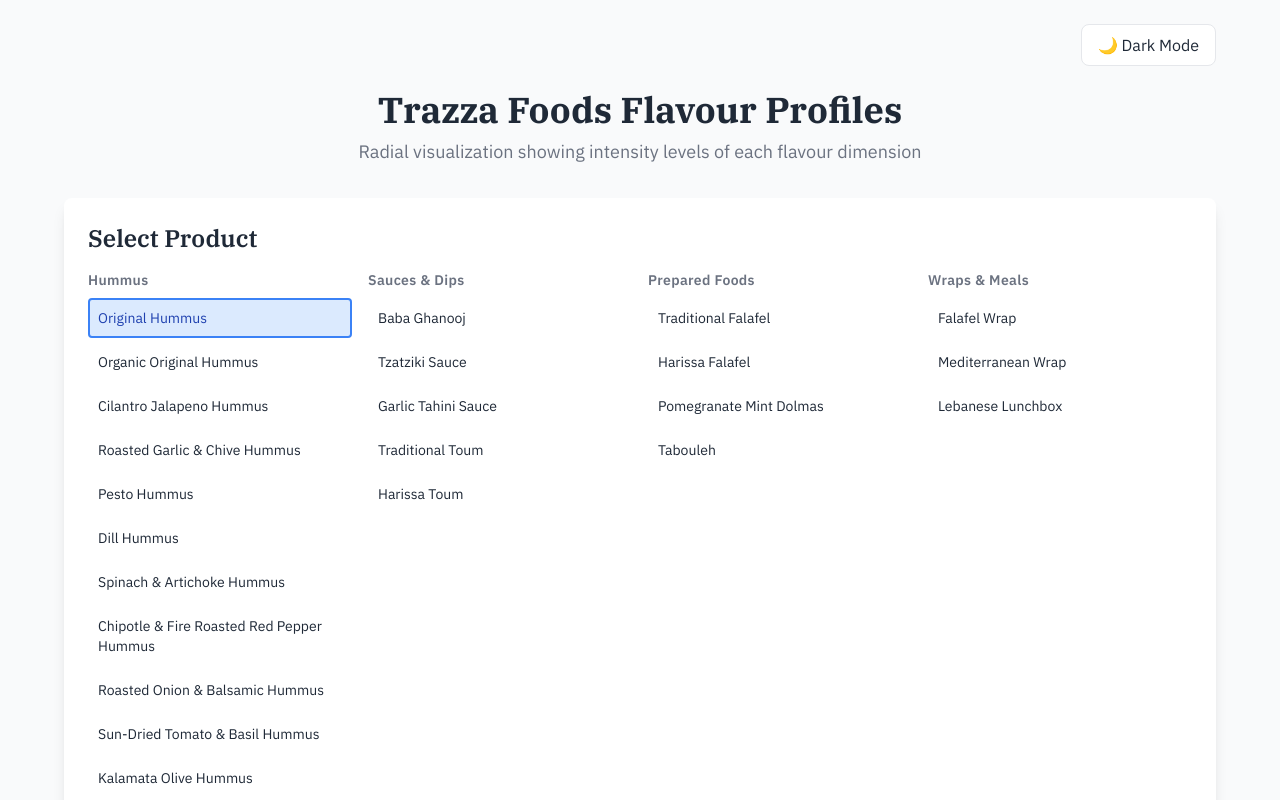
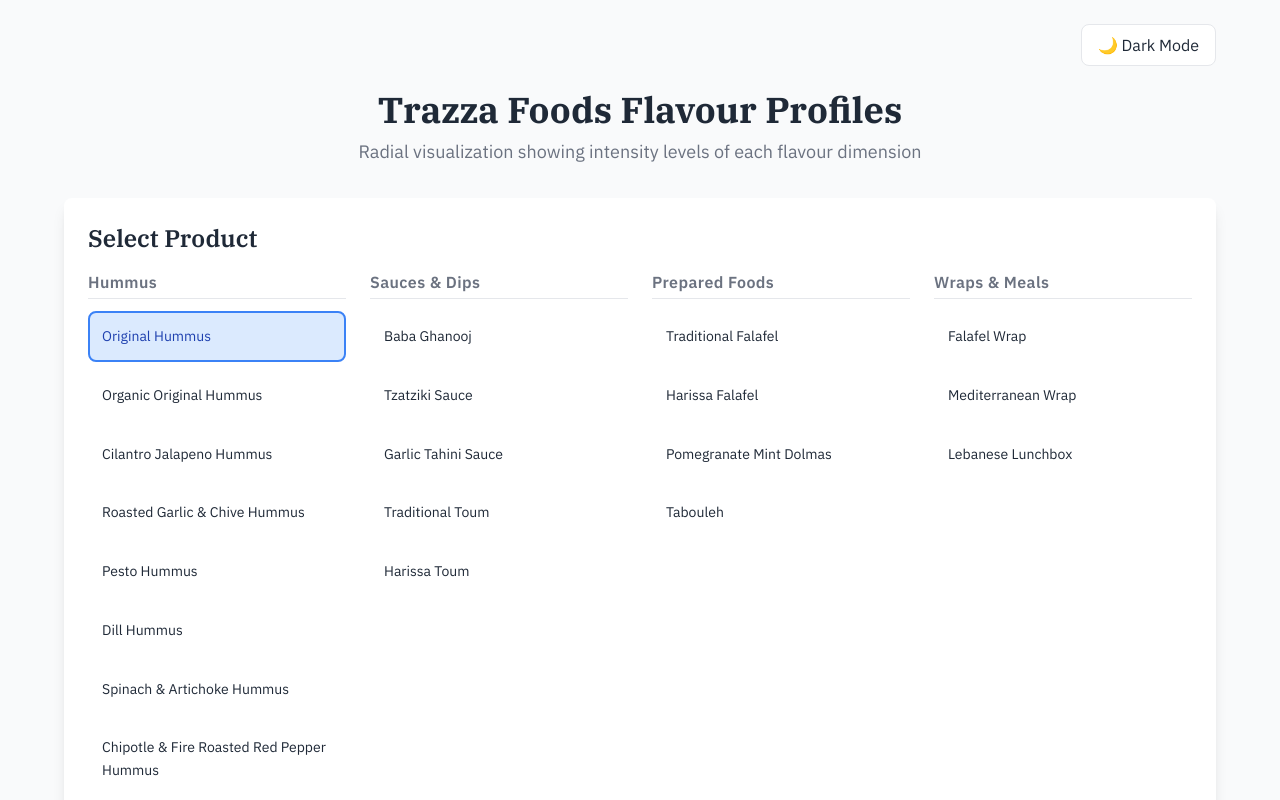
Before and after one commit to klaario/trazza-flavor-profiles, a React (Vite) app: page / in a window 1280 px wide. Shown: the top 800 px of the page. Built offline with nearby package versions, Linux system fonts and the light colour scheme.

Commit message:
Update App.jsx

```diff
--- a/src/App.jsx
+++ b/src/App.jsx
@@ -578,23 +578,24 @@ const App = () => {
               }}>
             Select Product
           </h2>
-          <div className="grid grid-cols-1 md:grid-cols-4 gap-4">
+          <div className="grid grid-cols-1 sm:grid-cols-2 lg:grid-cols-3 xl:grid-cols-4 gap-6">
             {Object.entries(categories).map(([category, categoryProducts]) => (
-              <div key={category} className="space-y-2">
+              <div key={category} className="space-y-3">
                 {/* Category names - IBM Plex Sans */}
-                <h3 className="font-semibold text-sm tracking-wide transition-colors duration-300"
+                <h3 className="font-semibold text-base tracking-wide transition-colors duration-300 pb-1 border-b border-opacity-20"
                     style={{
                       fontFamily: "'IBM Plex Sans', sans-serif",
-                      color: currentTheme.textSecondary
+                      color: currentTheme.textSecondary,
+                      borderColor: currentTheme.border
                     }}>
                   {category}
                 </h3>
-                <div className="space-y-1">
+                <div className="space-y-2">
                   {categoryProducts.map(product => (
                     <button
                       key={product}
                       onClick={() => setSelectedProduct(product)}
-                      className="w-full text-left p-2 rounded text-sm transition-all duration-300 border-2"
+                      className="w-full text-left p-3 rounded-lg text-sm leading-relaxed transition-all duration-300 border-2"
                       style={{
                         fontFamily: "'IBM Plex Sans', sans-serif",
                         backgroundColor: selectedProduct === product ? currentTheme.selectedButton : 'transparent',
```
